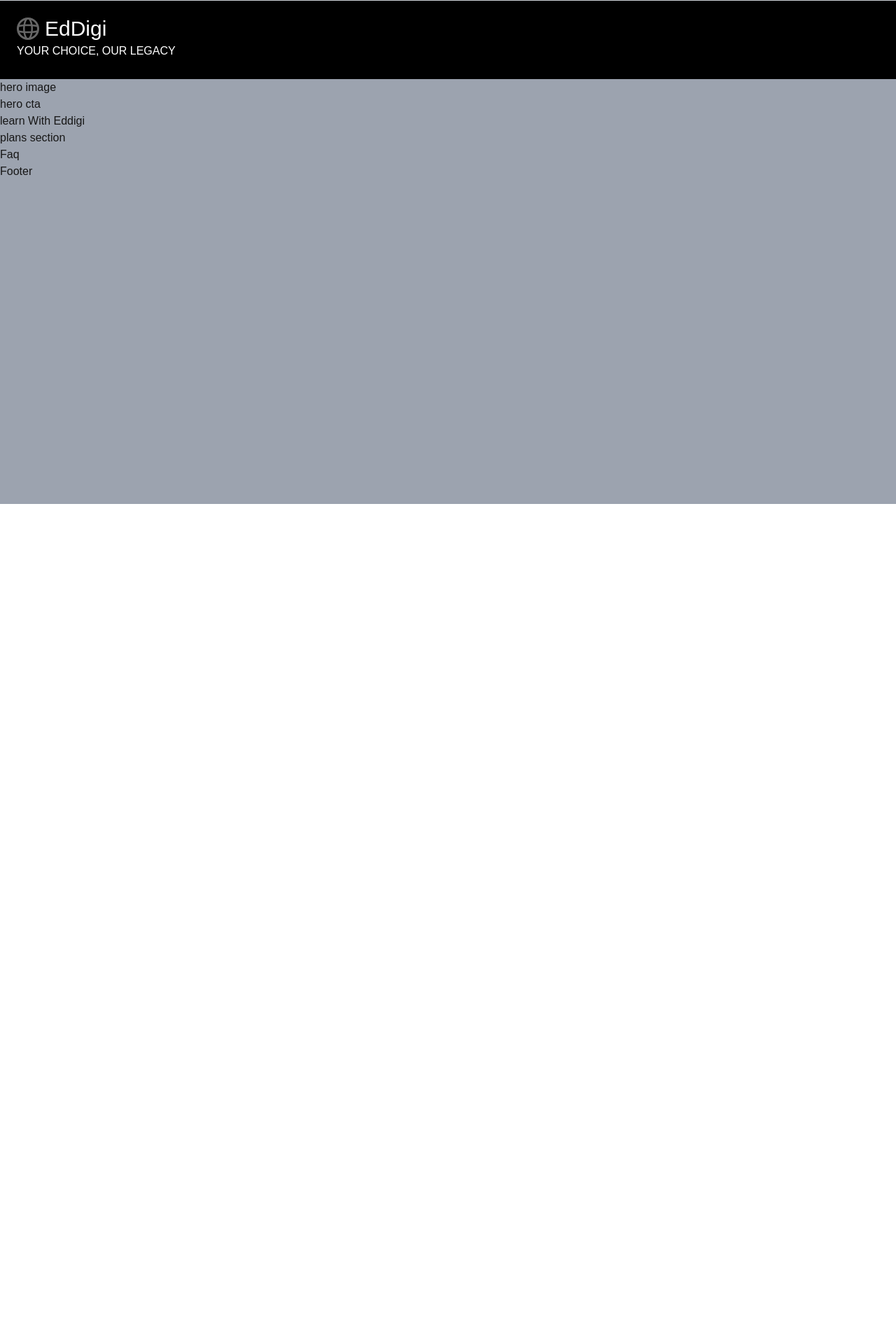
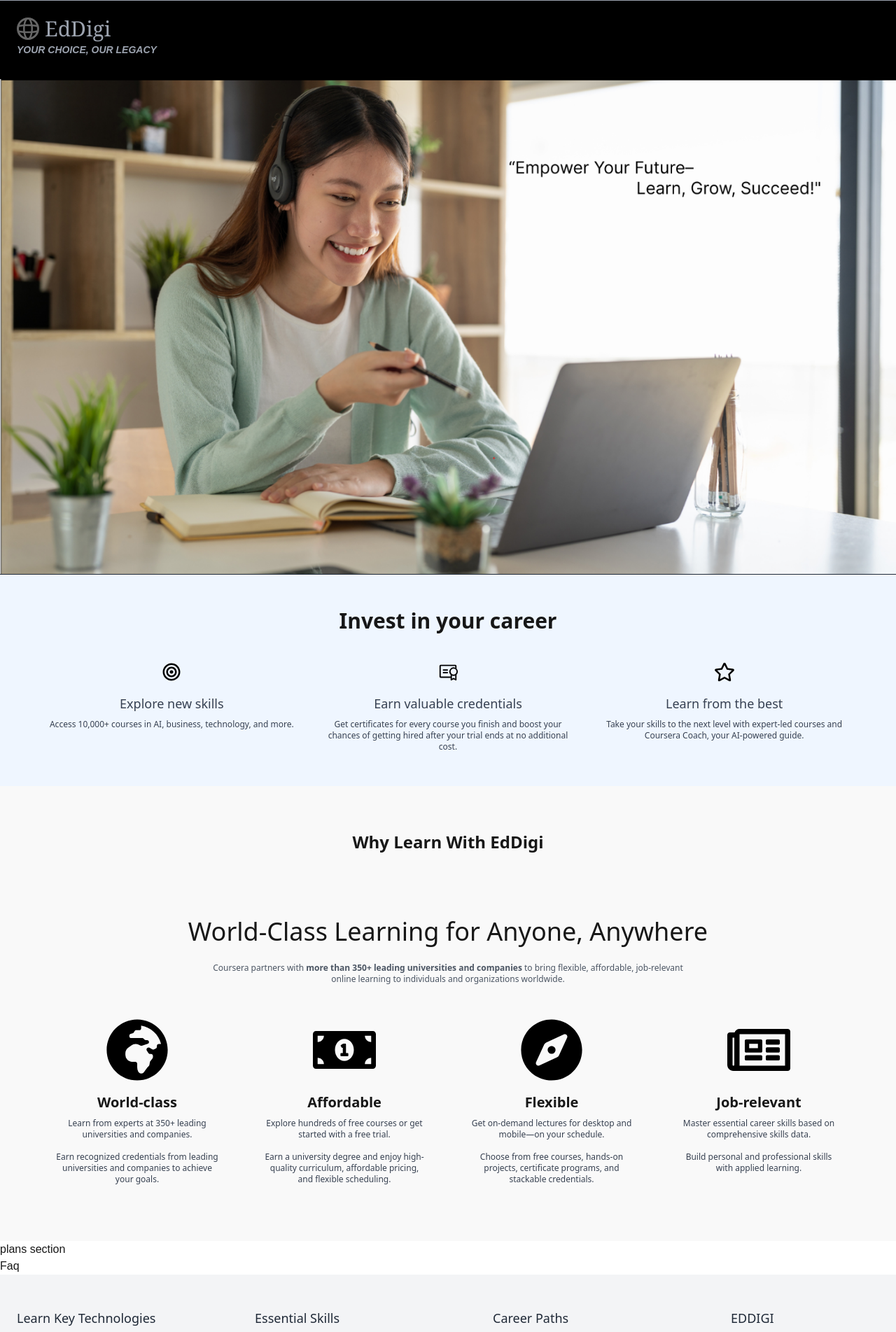
Before and after one commit to Nikhil-yadav-90/eddigi, a Next.js app: page / in a window 1280 px wide. Shown: the part 80-1983 px from the top of the page at 70% size. Before the commit the page ends 800 px from the top, so only its background shows below. Built offline with nearby package versions, Linux system fonts and the light colour scheme.

Commit message:
update ui

```diff
--- /dev/null
+++ b/app/components/Footer.tsx
@@ -0,0 +1,26 @@
+import { footerLinks } from "../data/FooterData";
+
+  const Footer = () => {
+    return (
+      <footer className="bg-gray-100 font-sans text-gray-800 px-6 py-12">
+        <div className="max-w-7xl mx-auto grid grid-cols-2 md:grid-cols-4 gap-32">
+          {footerLinks.map((section, index) => (
+            <div key={index}>
+              <h3 className="font-medium mb-1 text-lg">{section.title}</h3>
+              <ul className="space-y-4 text-sm">
+                {section.links.map((link, i) => (
+                  <li key={i}>
+                    <a href="#" className="text-gray-600 hover:text-gray-800 transition-colors duration-200 font-medium">
+                      {link}
+                    </a>
+                  </li>
+                ))}
+              </ul>
+            </div>
+          ))}
+        </div>
+      </footer>
+    );
+  };
+
+  export default Footer;
--- /dev/null
+++ b/app/components/Herosection.tsx
@@ -0,0 +1,20 @@
+import Image from "next/image";
+
+export default function Herosection() {
+  return (
+    <div className="relative w-full">
+      <Image
+        src="/HomePage/HeroImg.png"
+        alt="hero"
+        width={1920}
+        height={1080}
+        className="w-full h-full object-cover"
+        priority
+      />
+      {/* <div className="absolute  top-24 right-24 p-8">
+        <h1 className="text-4xl font-sans mb-2">&ldquo;Empower Your Future</h1>
+        <h2 className="pl-40 text-4xl font-sans">Learn, Gain, Succeed!&rdquo;</h2>
+      </div> */}
+    </div>
+  );
+}
--- a/app/components/Home.tsx
+++ b/app/components/Home.tsx
@@ -1,6 +1,8 @@
 import NavBar from "./NavBar";
-
-
+import Herosection from "./Herosection";
+import InvestInYourCareer from "./InvestInYourCareer";
+import WhyLearnWithEdDigi from "./WhyLearnWithEdDigi";
+import Footer from "./Footer";
 
 
 export default function Home() {
@@ -8,12 +10,12 @@ export default function Home() {
     <div className="h-screen w-scren bg-gray-400">
       <NavBar/>
       <div>
-      <div>hero image </div>
-      <div>hero cta </div>
+      <div><Herosection/> </div>
+      <div><InvestInYourCareer/></div>
       </div>
 
       <div>
-        learn With Eddigi
+        <WhyLearnWithEdDigi/>
       </div>
 
       <div>
@@ -25,7 +27,7 @@ export default function Home() {
       </div>
 
       <div>
-        Footer
+       <Footer/>
       </div>
 
     </div>
--- /dev/null
+++ b/app/components/InvestInYourCareer.tsx
@@ -0,0 +1,23 @@
+import CareerInvestmentSectionData from "../data/CareerInvestmentSectionData";
+
+const CareerInvestmentSection = () => {
+  const features = CareerInvestmentSectionData;
+  return (
+    <div className="bg-blue-50 font-sans py-12 border-t-[0.5px] border-gray-800 px-4 text-center">
+      <h2 className="text-2xl md:text-3xl font-semibold mb-10">
+        Invest in your career
+      </h2>
+      <div className="grid grid-cols-1 md:grid-cols-3 gap-8 max-w-6xl mx-auto">
+        {features.map((feature, index) => (
+          <div key={index} className="flex flex-col items-center text-gray-700">
+            <div className="mb-4 text-black">{feature.icon}</div>
+            <h3 className="font-medium  text-lg  mb-2">{feature.title}</h3>
+            <p className="text-xs font-medium">{feature.description}</p>
+          </div>
+        ))}
+      </div>
+    </div>
+  );
+};
+
+export default CareerInvestmentSection;
--- a/app/components/NavBar.tsx
+++ b/app/components/NavBar.tsx
@@ -3,14 +3,12 @@ import Image from "next/image";
 const NavBar = () => {
   return (
     <div>
-      <div className="flex-col bg-black text-white">
-
-
-        <ul className="flex relative sm:left-20 md:left-32 h-20 justify-evenly items-center w-64">
+      <div className="flex-col bg-black text-gray-400">
+        <ul className=" max-w-7xl font-sans  flex relative text-gray-400 sm:left-20 md:left-32 h-20 justify-evenly pt-6 items-center w-64">
           <li>For Students</li>
           <li>For Professionals</li>
         </ul>
-        <hr className="border-t-1 border-gray-300" />
+        <hr className="border-t-[0.5px] border-gray-400" />
 
 
         <div className="flex h-28 pt-2">
@@ -24,14 +22,16 @@ const NavBar = () => {
                   objectFit="contain"
                 />
               </div>
-              <span className="text-3xl">EdDigi</span>
+              <span className="text-3xl font-serif ">EdDigi</span>
             </div>
 
             <div className="relative left-6 bottom-3">
-              <p className="uppercase  text-1xl">Your Choice, Our Legacy</p>
+              <p className="uppercase italic font-semibold  text-sm">Your Choice, Our Legacy</p>
             </div>
           </div>
         </div>
+
+
       </div>
     </div>
   );
--- /dev/null
+++ b/app/components/WhyLearnWithEdDigi.tsx
@@ -0,0 +1,28 @@
+import whyLearnData from "../data/whyLearnData";
+const WhyLearn = () => {
+  return (
+    <div className="px-4 bg-[#F9F9F9] py-16 text-center">
+      <h2 className="text-xl md:text-2xl pb-20 font-semibold font-sans mb-3">Why Learn With EdDigi</h2>
+      <h1 className="text-2xl md:text-4xl font-sans  mb-6">
+        World-Class Learning for Anyone, Anywhere
+      </h1>
+      <p className="text-xs md:text-xs font-sans font-medium text-gray-600 max-w-2xl mx-auto mb-12">
+        Coursera partners with <span className="font-semibold">more than 350+ leading universities and companies</span> to bring flexible, affordable, job-relevant online learning to individuals and organizations worldwide.
+      </p>
+
+      <div className="grid grid-cols-1 md:grid-cols-4 gap-8 max-w-6xl mx-auto">
+        {whyLearnData.map((item, index) => (
+          <div key={index} className="flex flex-col items-center text-center px-4">
+            <div className="mb-4  text-black">{item.icon}</div>
+            <h3 className="font-semibold font-sans text-xl mb-2">{item.title}</h3>
+            {item.points.map((point, i) => (
+              <p key={i} className="text-xs pb-2 font-sans font-medium text-gray-700 mb-2">{point}</p>
+            ))}
+          </div>
+        ))}
+      </div>
+    </div>
+  );
+};
+
+export default WhyLearn;
--- /dev/null
+++ b/app/data/CareerInvestmentSectionData.tsx
@@ -0,0 +1,25 @@
+import { PiCertificate } from "react-icons/pi";
+import { BiBullseye } from "react-icons/bi";
+import { FaRegStar } from "react-icons/fa";
+
+const careerInvestmentFeatures = [
+  {
+    icon: <BiBullseye size={30} />,
+    title: "Explore new skills",
+    description: "Access 10,000+ courses in AI, business, technology, and more.",
+  },
+  {
+    icon: <PiCertificate size={30} />,
+    title: "Earn valuable credentials",
+    description:
+      "Get certificates for every course you finish and boost your chances of getting hired after your trial ends at no additional cost.",
+  },
+  {
+    icon: <FaRegStar size={30} />,
+    title: "Learn from the best",
+    description:
+      "Take your skills to the next level with expert-led courses and Coursera Coach, your AI-powered guide.",
+  },
+];
+
+export default careerInvestmentFeatures;
--- /dev/null
+++ b/app/data/FooterData.tsx
@@ -0,0 +1,33 @@
+export const footerLinks = [
+    {
+      title: "Learn Key Technologies",
+      links: [
+        "Python", "SQL", "Microsoft Excel", "Power BI", "Tableau",
+        "R Programming", "Git", "Docker", "AWS", "Tensorflow"
+      ],
+    },
+    {
+      title: "Essential Skills",
+      links: [
+        "Data Analytics", "Artificial Intelligence", "Database Management",
+        "Web Development", "Business Analysis"
+      ],
+    },
+
+    {
+      title: "Career Paths",
+      links: [
+        "Data Scientist", "Data Analyst", "Machine Learning Engineer",
+        "Full Stack Developer", "Project Manager", "Product Manager",
+        "Data Engineer", "Digital Marketing Specialist", "Career Aptitude Test"
+      ],
+    },
+    {
+      title: "EDDIGI",
+      links: [
+        "About", "What We Offer", "Leadership", "Careers", "Catalog",
+        "For Campus", "Become a Partner", "Free Courses"
+      ],
+    },
+
+  ];
--- /dev/null
+++ b/app/data/whyLearnData.tsx
@@ -0,0 +1,37 @@
+import { FaGlobeAfrica, FaMoneyBillAlt, FaCompass, FaRegNewspaper } from "react-icons/fa";
+
+// eslint-disable-next-line import/no-anonymous-default-export
+export default [
+  {
+    icon: <FaGlobeAfrica size={90} />,
+    title: "World-class",
+    points: [
+      "Learn from experts at 350+ leading universities and companies.",
+      "Earn recognized credentials from leading universities and companies to achieve your goals.",
+    ],
+  },
+  {
+    icon: <FaMoneyBillAlt size={90} />,
+    title: "Affordable",
+    points: [
+      "Explore hundreds of free courses or get started with a free trial.",
+      "Earn a university degree and enjoy high-quality curriculum, affordable pricing, and flexible scheduling.",
+    ],
+  },
+  {
+    icon: <FaCompass size={90} />,
+    title: "Flexible",
+    points: [
+      "Get on-demand lectures for desktop and mobile—on your schedule.",
+      "Choose from free courses, hands-on projects, certificate programs, and stackable credentials.",
+    ],
+  },
+  {
+    icon: <FaRegNewspaper size={90} />,
+    title: "Job-relevant",
+    points: [
+      "Master essential career skills based on comprehensive skills data.",
+      "Build personal and professional skills with applied learning.",
+    ],
+  },
+];
```
Also changed, not shown: package.json (+6 -5 lines), public/HomePage/HeroImg.png (added), 1 other file (tests, documents, lock files or other folders).
